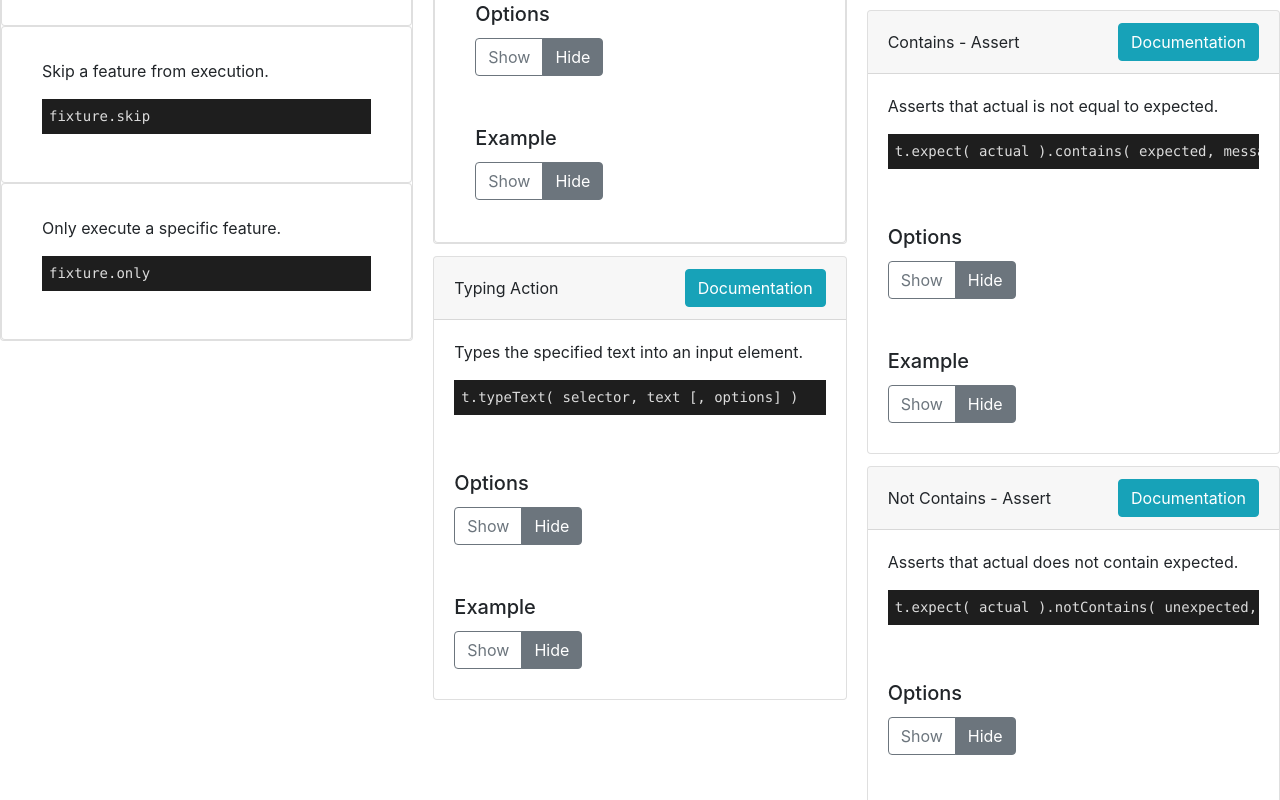
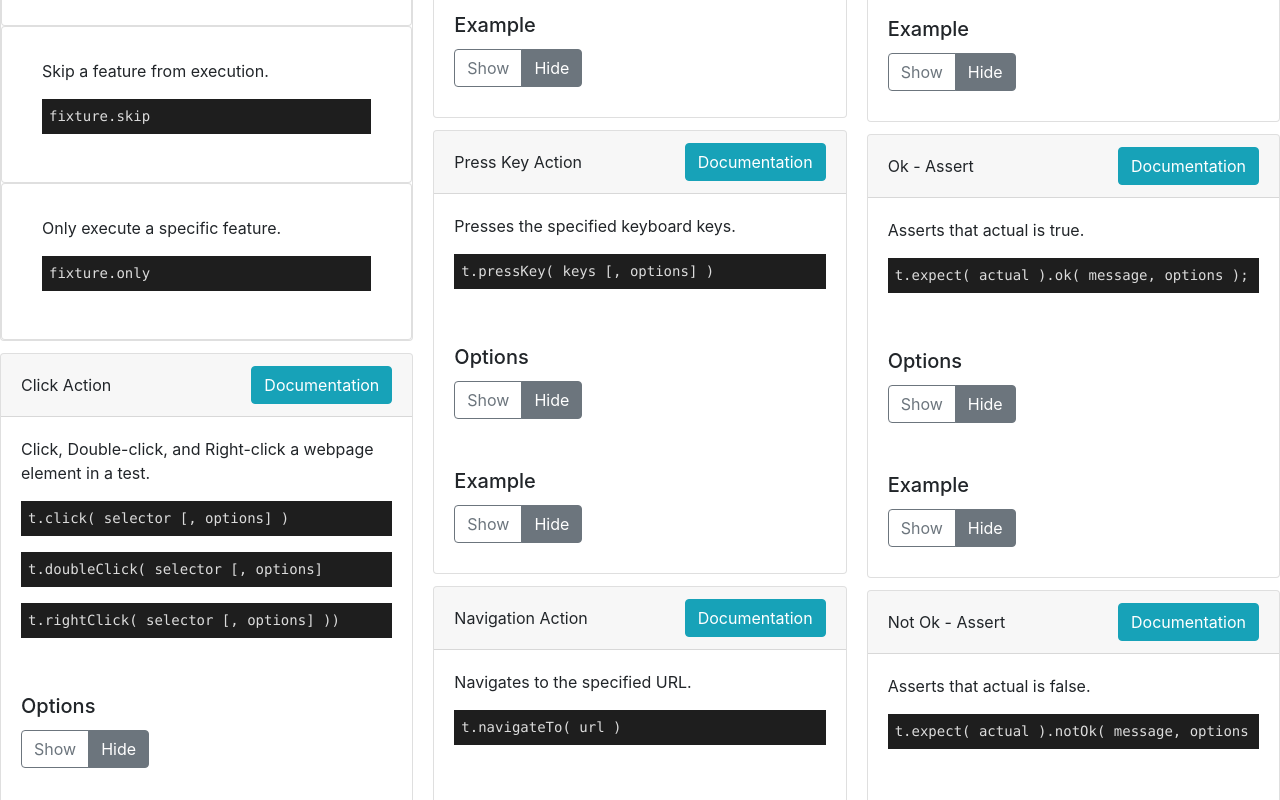
Before and after one commit to byrne-greg/testcafe-cheat-sheet, a React (Create React App) app: page / in a window 1280 px wide. Shown: the part 3260-4060 px from the top of the page. Built offline with nearby package versions, Linux system fonts and the light colour scheme.

Commit message:
adding ok/not ok assert card to render

```diff
--- a/src/components/search/search_mappings.js
+++ b/src/components/search/search_mappings.js
@@ -44,6 +44,10 @@ const LazyContainsAssertCard = React.lazy(() =>
 );
 const LazyNotContainsAssertCard = React.lazy(() =>
   import("../cards/NotContainsAssertCard")
+);
+const LazyOkAssertCard = React.lazy(() => import("../cards/OkAssertCard"));
+const LazyNotOkAssertCard = React.lazy(() =>
+  import("../cards/NotOkAssertCard")
 );
 
 const mappings = [
@@ -222,6 +226,26 @@ const mappings = [
         spinnerAnimation="grow"
       />
     )
+  },
+  {
+    keywords: ["assert", "ok"],
+    getComponent: () => (
+      <Loading
+        key={19}
+        component={<LazyOkAssertCard />}
+        spinnerAnimation="grow"
+      />
+    )
+  },
+  {
+    keywords: ["assert", "not", "ok"],
+    getComponent: () => (
+      <Loading
+        key={20}
+        component={<LazyNotOkAssertCard />}
+        spinnerAnimation="grow"
+      />
+    )
   }
 ];
 
```
Also changed, not shown: 1 other file (tests, documents, lock files or other folders).
